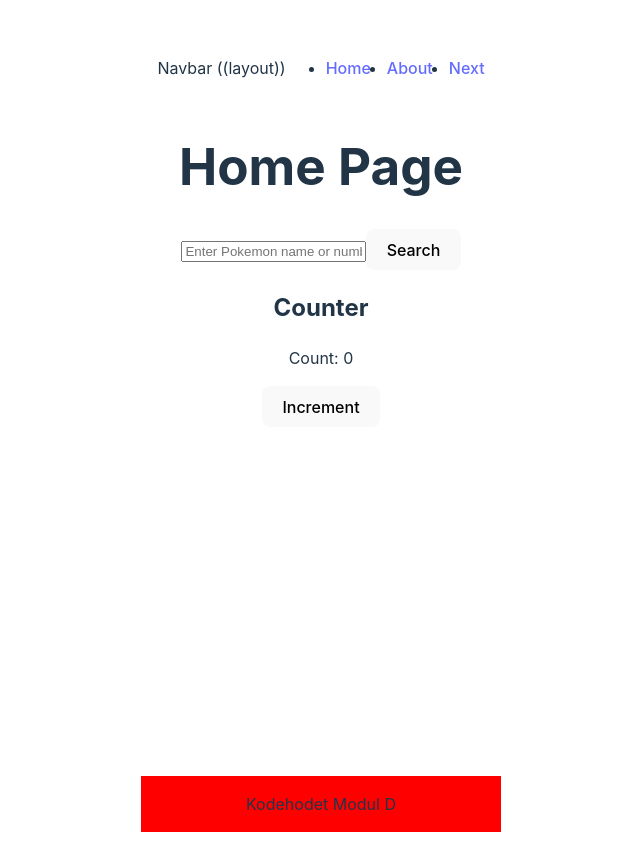
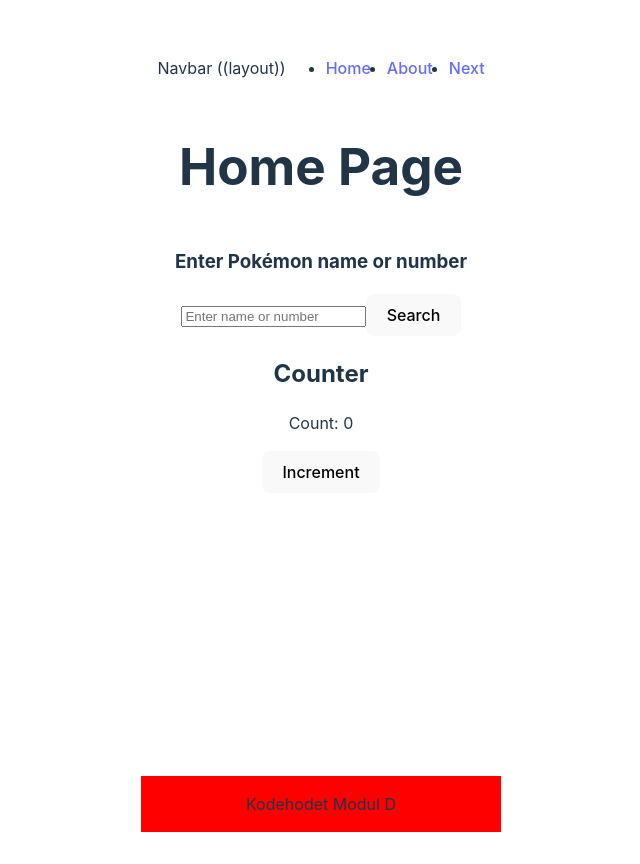
Before and after one commit to MariusMoldeklev/Pok-dex-Prosjekt-ReactWeek3, a React (Vite) app: page / in a window 1280 px wide. Shown: the whole page, without its empty margins (319-959 px from the left). Built offline with nearby package versions, Linux system fonts and the light colour scheme.

Commit message:
h3 added search

```diff
--- a/src/components/Search.jsx
+++ b/src/components/Search.jsx
@@ -53,9 +53,10 @@
 
   return (
     <div>
+        <h3>Enter Pokémon name or number</h3>
       <input
         type="text"
-        placeholder="Enter Pokemon name or number"
+        placeholder="Enter name or number"
         value={searchTerm}
         onChange={handleSearchChange}
         onKeyPress={handleKeyPress}
```
